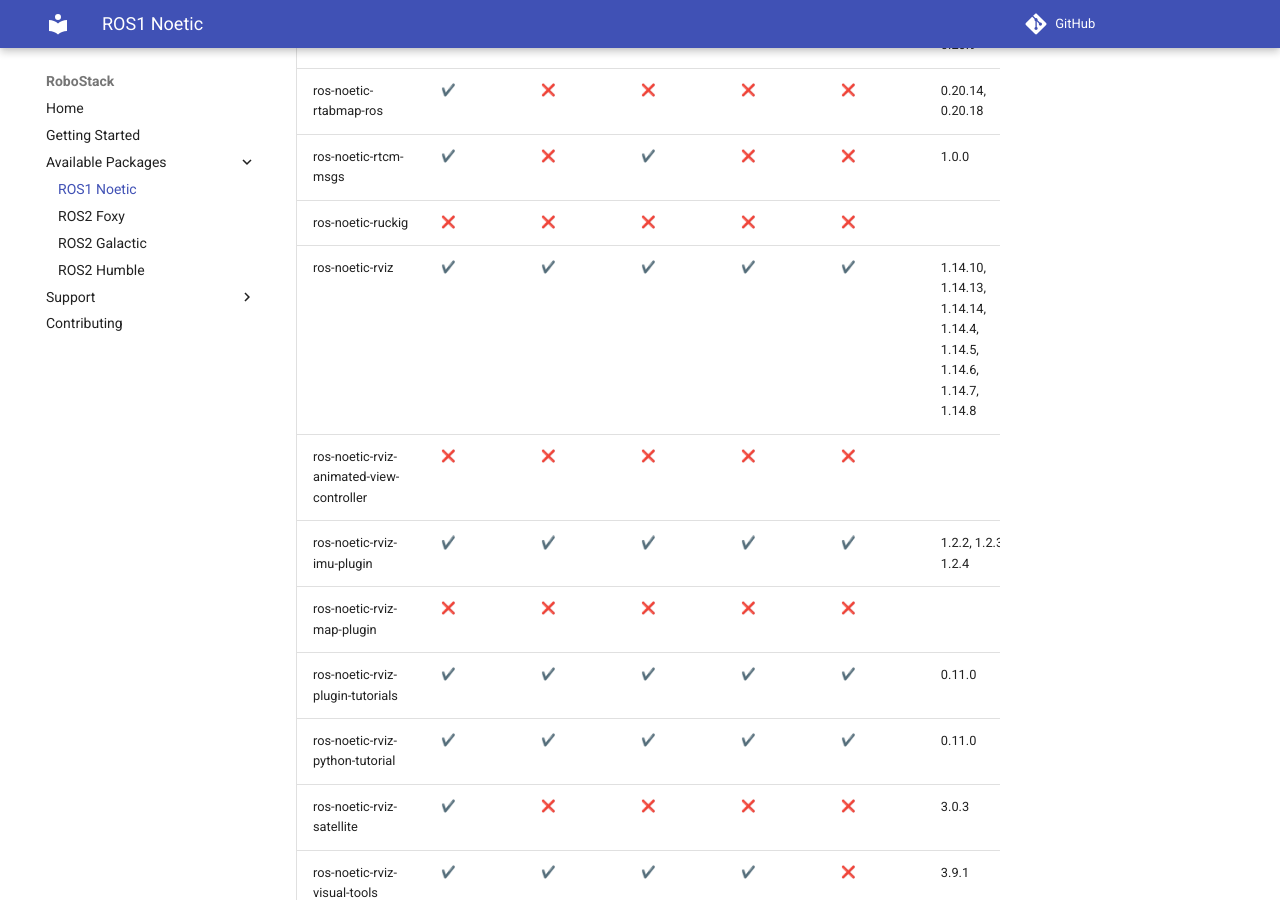
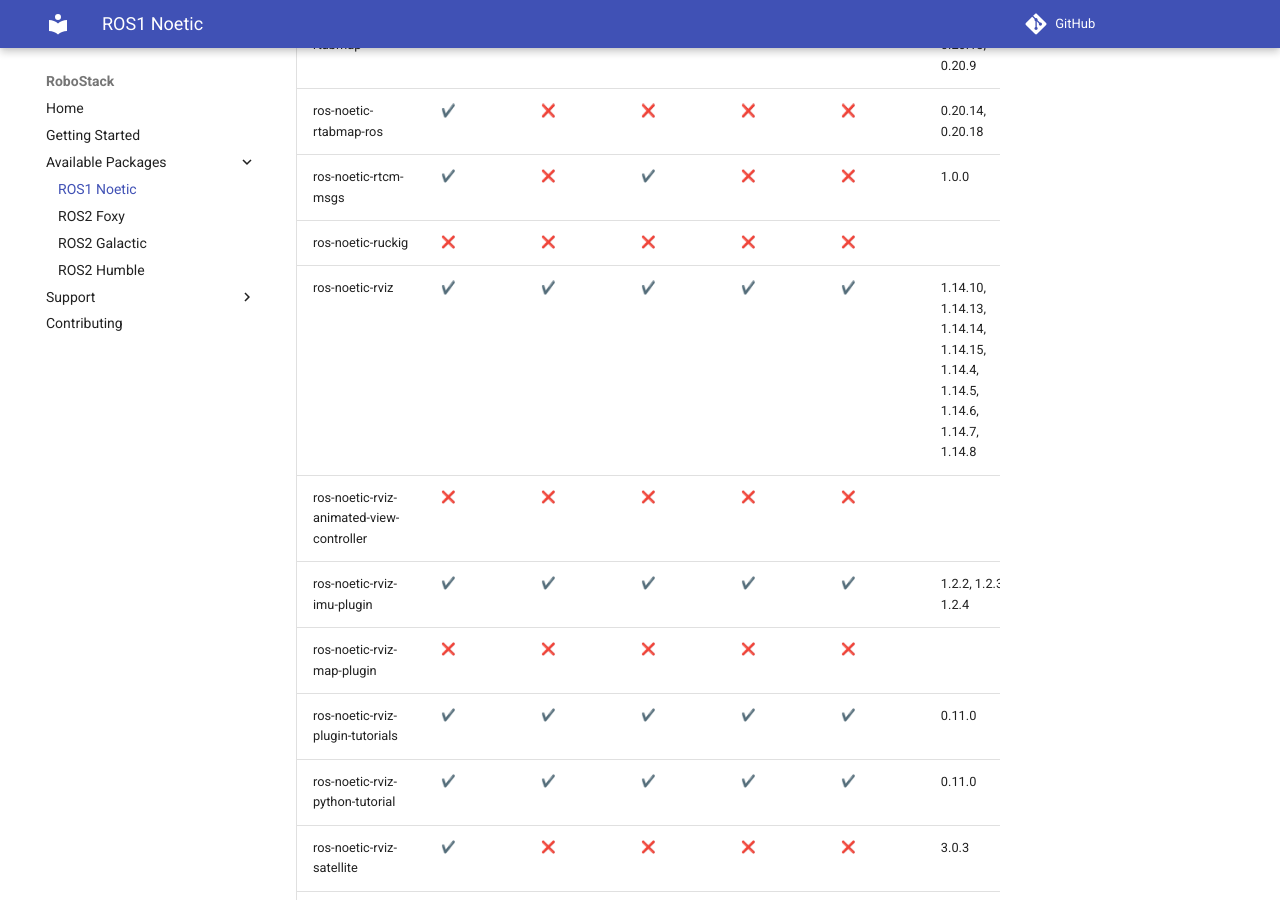
Before and after one commit to RoboStack/robostack.github.io, an MkDocs documentation site: the page built from docs/noetic.md, in a window 1280 px wide and 900 px high, scrolled down 112211 px. Built offline with MkDocs 1.6.1 and Material for MkDocs 9.7.7, drawn with Linux system fonts in a browser that asks for light colours; emoji names are drawn with the system emoji font; comment, search, counter and statistics services are not loaded; some of the changed text lies outside the part shown.

Commit message:
Update tables

```diff
--- a/docs/noetic.md
+++ b/docs/noetic.md
@@ -1150,7 +1150,7 @@
 | ros-noetic-pinocchio | :heavy_check_mark: { data-sort='1' } | :x: { data-sort='0' } | :heavy_check_mark: { data-sort='1' } | :x: { data-sort='0' } | :x: { data-sort='0' } | 2.6.1, 2.6.3  |
 | ros-noetic-planner-cspace | :heavy_check_mark: { data-sort='1' } | :x: { data-sort='0' } | :x: { data-sort='0' } | :x: { data-sort='0' } | :x: { data-sort='0' } | 0.10.11, 0.11.0  |
 | ros-noetic-planner-cspace-msgs | :heavy_check_mark: { data-sort='1' } | :heavy_check_mark: { data-sort='1' } | :heavy_check_mark: { data-sort='1' } | :x: { data-sort='0' } | :x: { data-sort='0' } | 0.8.0  |
-| ros-noetic-plotjuggler | :heavy_check_mark: { data-sort='1' } | :heavy_check_mark: { data-sort='1' } | :heavy_check_mark: { data-sort='1' } | :heavy_check_mark: { data-sort='1' } | :x: { data-sort='0' } | 3.0.4, 3.0.6, 3.1.0, 3.5.0  |
+| ros-noetic-plotjuggler | :heavy_check_mark: { data-sort='1' } | :heavy_check_mark: { data-sort='1' } | :heavy_check_mark: { data-sort='1' } | :heavy_check_mark: { data-sort='1' } | :x: { data-sort='0' } | 3.0.4, 3.0.6, 3.1.0, 3.5.0, 3.5.1  |
 | ros-noetic-plotjuggler-msgs | :heavy_check_mark: { data-sort='1' } | :heavy_check_mark: { data-sort='1' } | :heavy_check_mark: { data-sort='1' } | :heavy_check_mark: { data-sort='1' } | :x: { data-sort='0' } | 0.1.1, 0.2.1  |
 | ros-noetic-plotjuggler-ros | :heavy_check_mark: { data-sort='1' } | :heavy_check_mark: { data-sort='1' } | :heavy_check_mark: { data-sort='1' } | :heavy_check_mark: { data-sort='1' } | :x: { data-sort='0' } | 1.0.0, 1.1.0, 1.7.0  |
 | ros-noetic-pluginlib | :heavy_check_mark: { data-sort='1' } | :heavy_check_mark: { data-sort='1' } | :heavy_check_mark: { data-sort='1' } | :heavy_check_mark: { data-sort='1' } | :heavy_check_mark: { data-sort='1' } | 1.13.0  |
@@ -1527,7 +1527,7 @@
 | ros-noetic-rtabmap-ros | :heavy_check_mark: { data-sort='1' } | :x: { data-sort='0' } | :x: { data-sort='0' } | :x: { data-sort='0' } | :x: { data-sort='0' } | 0.20.14, 0.20.18  |
 | ros-noetic-rtcm-msgs | :heavy_check_mark: { data-sort='1' } | :x: { data-sort='0' } | :heavy_check_mark: { data-sort='1' } | :x: { data-sort='0' } | :x: { data-sort='0' } | 1.0.0  |
 | ros-noetic-ruckig | :x: { data-sort='0' } | :x: { data-sort='0' } | :x: { data-sort='0' } | :x: { data-sort='0' } | :x: { data-sort='0' } |   |
-| ros-noetic-rviz | :heavy_check_mark: { data-sort='1' } | :heavy_check_mark: { data-sort='1' } | :heavy_check_mark: { data-sort='1' } | :heavy_check_mark: { data-sort='1' } | :heavy_check_mark: { data-sort='1' } | 1.14.10, 1.14.13, 1.14.14, 1.14.4, 1.14.5, 1.14.6, 1.14.7, 1.14.8  |
+| ros-noetic-rviz | :heavy_check_mark: { data-sort='1' } | :heavy_check_mark: { data-sort='1' } | :heavy_check_mark: { data-sort='1' } | :heavy_check_mark: { data-sort='1' } | :heavy_check_mark: { data-sort='1' } | 1.14.10, 1.14.13, 1.14.14, 1.14.15, 1.14.4, 1.14.5, 1.14.6, 1.14.7, 1.14.8  |
 | ros-noetic-rviz-animated-view-controller | :x: { data-sort='0' } | :x: { data-sort='0' } | :x: { data-sort='0' } | :x: { data-sort='0' } | :x: { data-sort='0' } |   |
 | ros-noetic-rviz-imu-plugin | :heavy_check_mark: { data-sort='1' } | :heavy_check_mark: { data-sort='1' } | :heavy_check_mark: { data-sort='1' } | :heavy_check_mark: { data-sort='1' } | :heavy_check_mark: { data-sort='1' } | 1.2.2, 1.2.3, 1.2.4  |
 | ros-noetic-rviz-map-plugin | :x: { data-sort='0' } | :x: { data-sort='0' } | :x: { data-sort='0' } | :x: { data-sort='0' } | :x: { data-sort='0' } |   |
```
